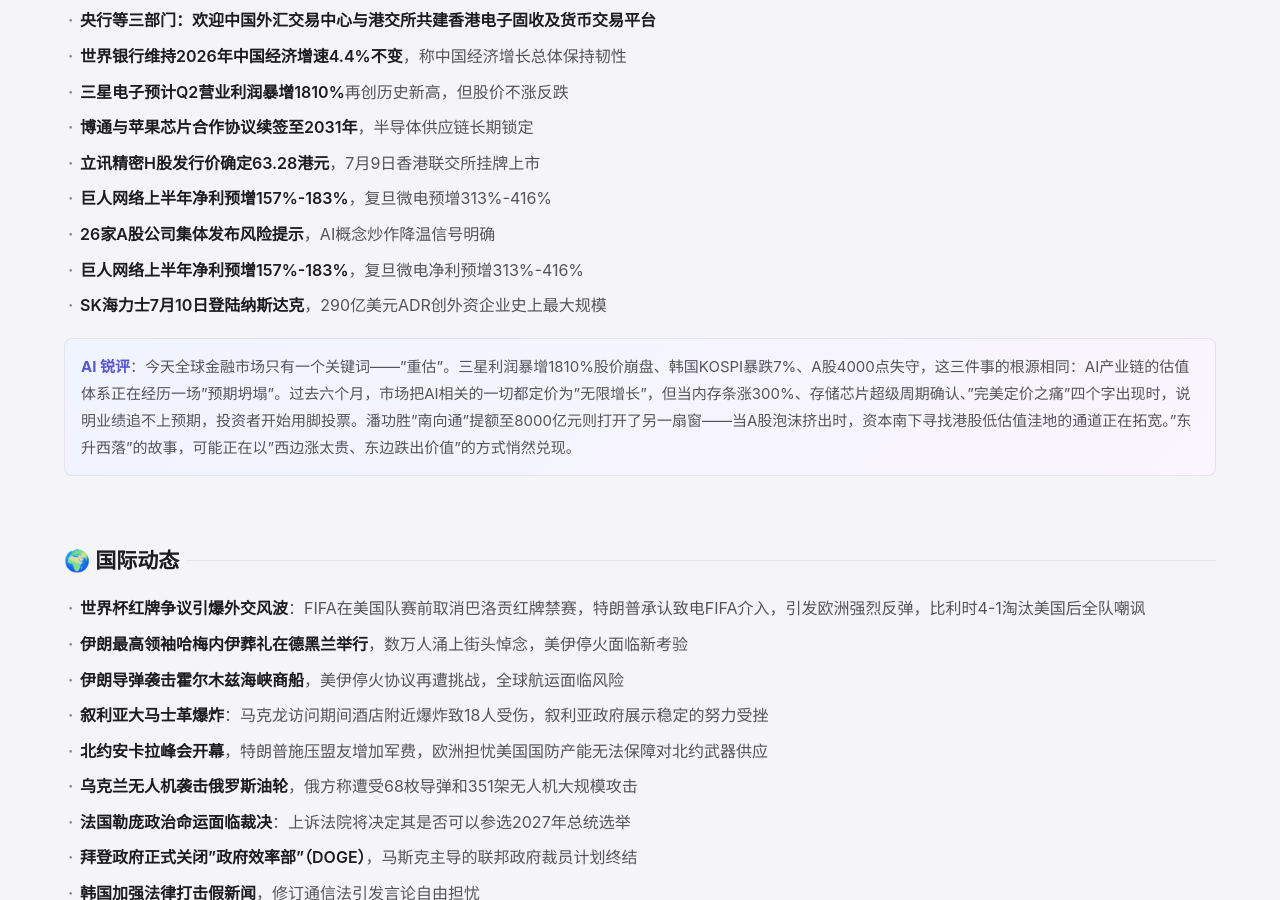
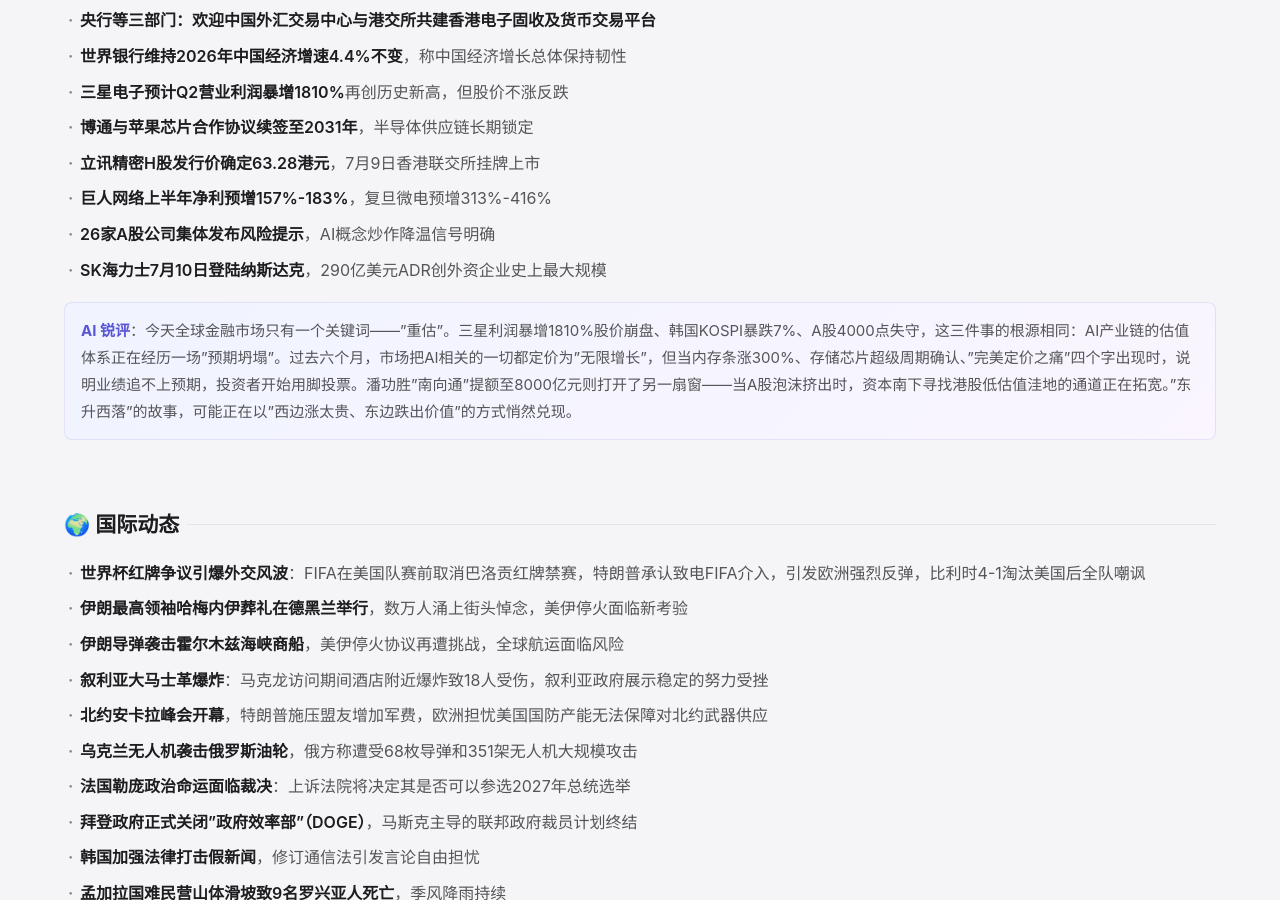
Before and after one commit to xiaxianlin/news, a Jekyll site: the page built from _posts/2026-07-07-日报.md, in a window 1280 px wide and 900 px high, scrolled down 1915 px. Built offline with Jekyll 4.4.1, drawn with Linux system fonts in a browser that asks for light colours.

Commit message:
fix: 移除重复条目 日报 2026-07-07

```diff
--- a/_posts/2026-07-07-日报.md
+++ b/_posts/2026-07-07-日报.md
@@ -64,7 +64,6 @@
 - **立讯精密H股发行价确定63.28港元**，7月9日香港联交所挂牌上市
 - **巨人网络上半年净利预增157%-183%**，复旦微电预增313%-416%
 - **26家A股公司集体发布风险提示**，AI概念炒作降温信号明确
-- **巨人网络上半年净利预增157%-183%**，复旦微电净利预增313%-416%
 - **SK海力士7月10日登陆纳斯达克**，290亿美元ADR创外资企业史上最大规模
 
 > **AI 锐评**：今天全球金融市场只有一个关键词——"重估"。三星利润暴增1810%股价崩盘、韩国KOSPI暴跌7%、A股4000点失守，这三件事的根源相同：AI产业链的估值体系正在经历一场"预期坍塌"。过去六个月，市场把AI相关的一切都定价为"无限增长"，但当内存条涨300%、存储芯片超级周期确认、"完美定价之痛"四个字出现时，说明业绩追不上预期，投资者开始用脚投票。潘功胜"南向通"提额至8000亿元则打开了另一扇窗——当A股泡沫挤出时，资本南下寻找港股低估值洼地的通道正在拓宽。"东升西落"的故事，可能正在以"西边涨太贵、东边跌出价值"的方式悄然兑现。
```
